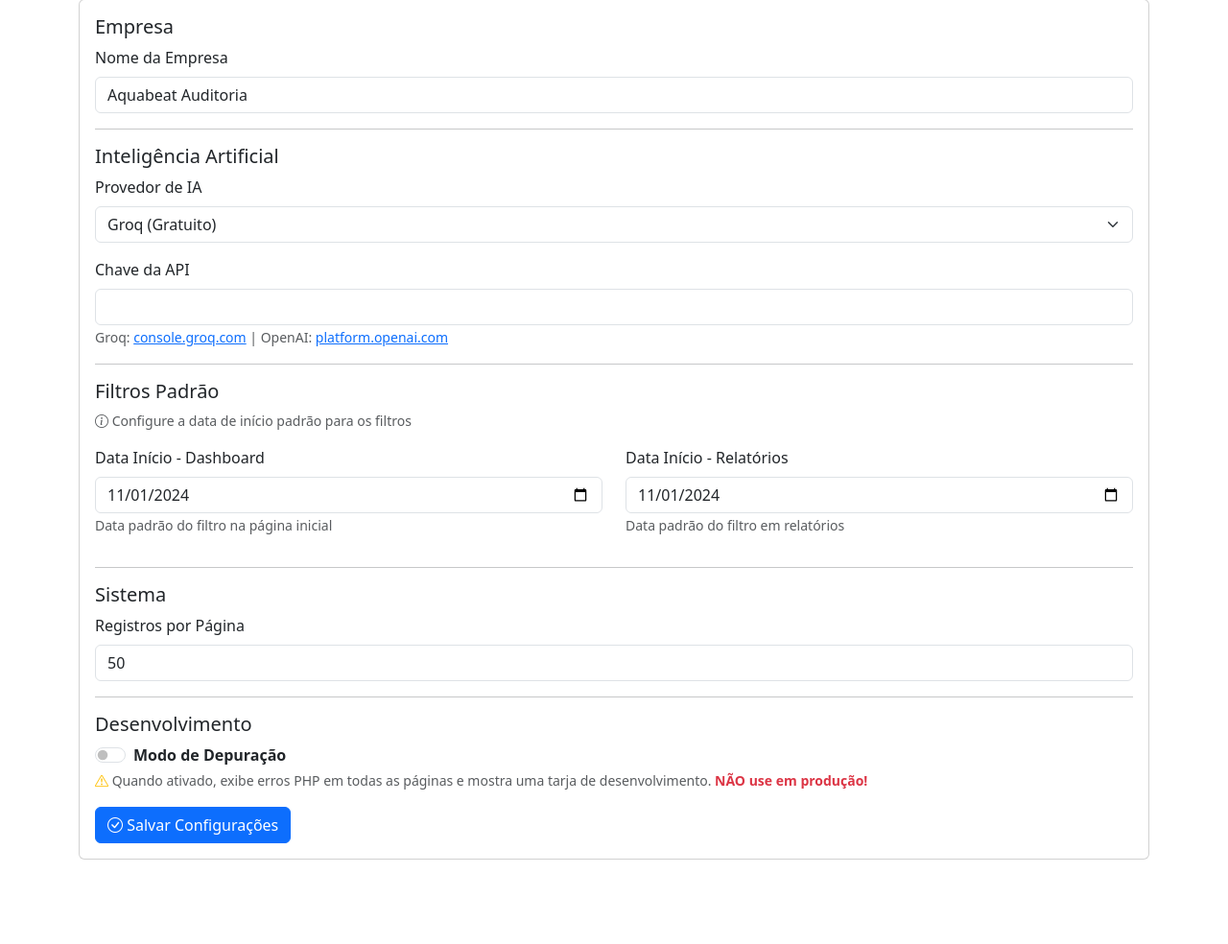
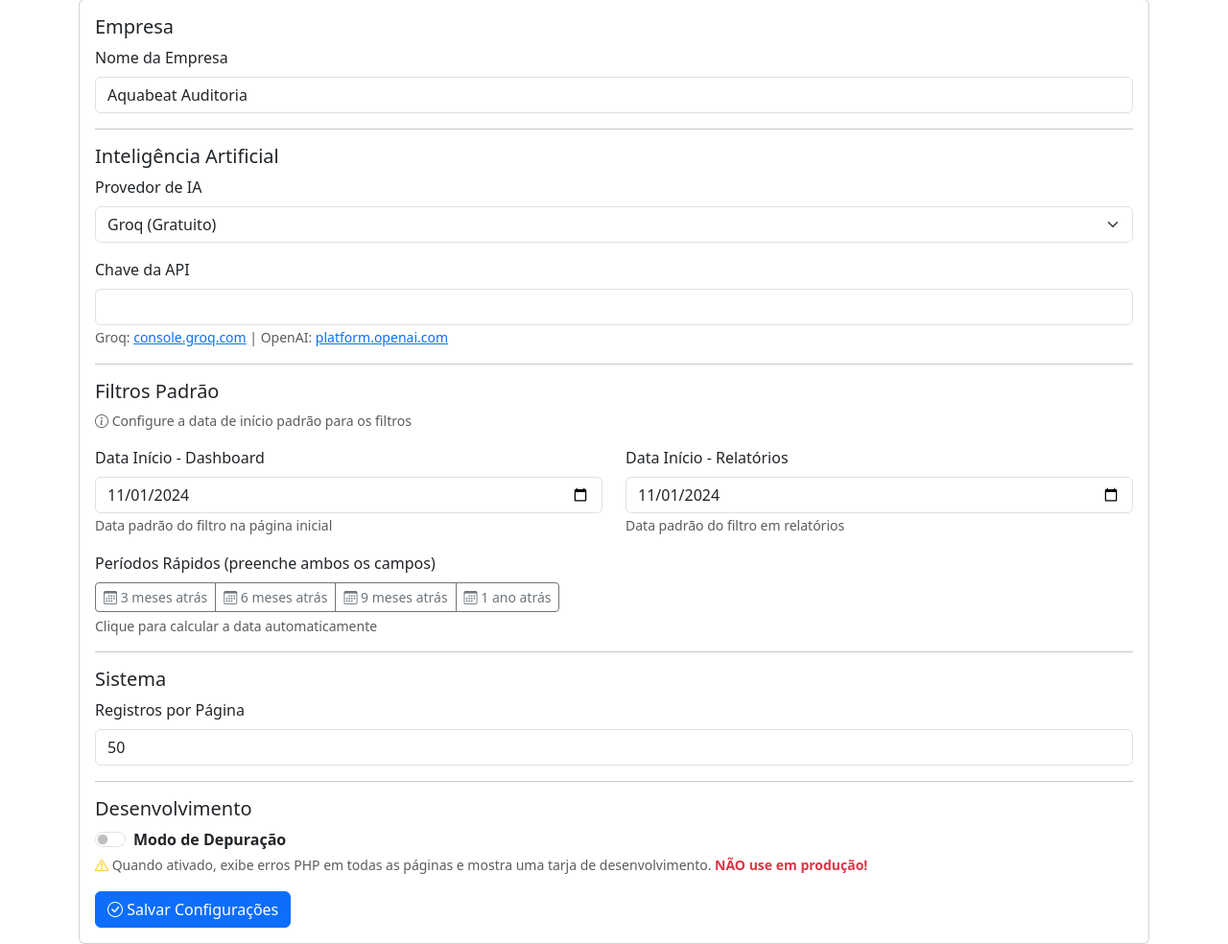
Before and after one commit to grupo3dsbh/auditoria-aquabeat, a PHP site: page /auditoria-system/admin/configuracoes.php in a window 1280 px wide. Shown: the part 127-1111 px from the top of the page at 96% size. Before the commit the page ends 1023 px from the top, so only its background shows below. Run offline with PHP 8.4, Linux system fonts and the light colour scheme; a user stored in the database is signed in; data comes from the database, SQL or seed files in the repository.

Commit message:
fix: Melhorar filtro client-side e adicionar períodos rápidos no admin
relatorios.php:
- Adicionar ID 'tabelaTitulos' ao tbody para seleção correta
- Adicionar console.log para debug do filtro
- Melhorar verificações de null nos seletores
- Garantir que filtro funcione corretamente

admin/configuracoes.php:
- Adicionar botões de períodos rápidos (3, 6, 9, 12 meses)
- Criar função setPeriodoAdmin() para preencher datas
- Botões preenchem ambos campos (Dashboard e Relatórios)
- Adicionar feedback visual com borda verde ao clicar
- IDs nos campos de data para manipulação JavaScript

```diff
--- a/public/admin/configuracoes.php
+++ b/public/admin/configuracoes.php
@@ -94,16 +94,38 @@ $configs = [
                         <div class="col-md-6">
                             <div class="mb-3">
                                 <label class="form-label">Data Início - Dashboard</label>
-                                <input type="date" name="data_inicio_dashboard" class="form-control" value="<?php echo $configs['data_inicio_dashboard']; ?>">
+                                <input type="date" id="dataDashboard" name="data_inicio_dashboard" class="form-control" value="<?php echo $configs['data_inicio_dashboard']; ?>">
                                 <small class="text-muted">Data padrão do filtro na página inicial</small>
                             </div>
                         </div>
                         <div class="col-md-6">
                             <div class="mb-3">
                                 <label class="form-label">Data Início - Relatórios</label>
-                                <input type="date" name="data_inicio_relatorios" class="form-control" value="<?php echo $configs['data_inicio_relatorios']; ?>">
+                                <input type="date" id="dataRelatorios" name="data_inicio_relatorios" class="form-control" value="<?php echo $configs['data_inicio_relatorios']; ?>">
                                 <small class="text-muted">Data padrão do filtro em relatórios</small>
                             </div>
+                        </div>
+                    </div>
+
+                    <!-- Períodos Rápidos -->
+                    <div class="row mb-3">
+                        <div class="col-12">
+                            <label class="form-label d-block">Períodos Rápidos (preenche ambos os campos)</label>
+                            <div class="btn-group btn-group-sm" role="group">
+                                <button type="button" class="btn btn-outline-secondary" onclick="setPeriodoAdmin(3)">
+                                    <i class="bi bi-calendar3"></i> 3 meses atrás
+                                </button>
+                                <button type="button" class="btn btn-outline-secondary" onclick="setPeriodoAdmin(6)">
+                                    <i class="bi bi-calendar3"></i> 6 meses atrás
+                                </button>
+                                <button type="button" class="btn btn-outline-secondary" onclick="setPeriodoAdmin(9)">
+                                    <i class="bi bi-calendar3"></i> 9 meses atrás
+                                </button>
+                                <button type="button" class="btn btn-outline-secondary" onclick="setPeriodoAdmin(12)">
+                                    <i class="bi bi-calendar3"></i> 1 ano atrás
+                                </button>
+                            </div>
+                            <small class="text-muted d-block mt-1">Clique para calcular a data automaticamente</small>
                         </div>
                     </div>
 
@@ -144,5 +166,36 @@ $configs = [
     </div>
 
     <script src="https://cdn.jsdelivr.net/npm/bootstrap@5.3.0/dist/js/bootstrap.bundle.min.js"></script>
+    <script>
+        // Função para definir período rápido (preenche ambos campos)
+        function setPeriodoAdmin(meses) {
+            const hoje = new Date();
+            const dataInicio = new Date();
+            dataInicio.setMonth(dataInicio.getMonth() - meses);
+
+            // Formatar para YYYY-MM-DD
+            const formatarData = (data) => {
+                const ano = data.getFullYear();
+                const mes = String(data.getMonth() + 1).padStart(2, '0');
+                const dia = String(data.getDate()).padStart(2, '0');
+                return `${ano}-${mes}-${dia}`;
+            };
+
+            const dataFormatada = formatarData(dataInicio);
+
+            // Preencher ambos os campos
+            document.getElementById('dataDashboard').value = dataFormatada;
+            document.getElementById('dataRelatorios').value = dataFormatada;
+
+            // Feedback visual
+            document.getElementById('dataDashboard').classList.add('border-success');
+            document.getElementById('dataRelatorios').classList.add('border-success');
+
+            setTimeout(() => {
+                document.getElementById('dataDashboard').classList.remove('border-success');
+                document.getElementById('dataRelatorios').classList.remove('border-success');
+            }, 1000);
+        }
+    </script>
 </body>
 </html>
```
Also changed, not shown: public/relatorios.php (+28 -6 lines).
